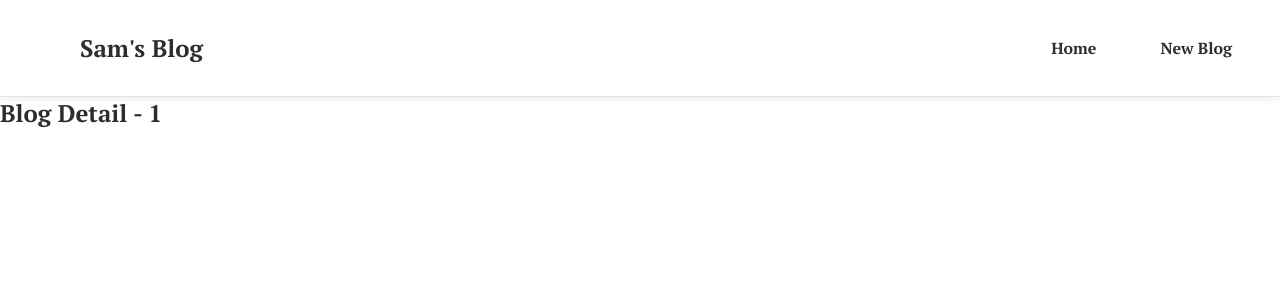
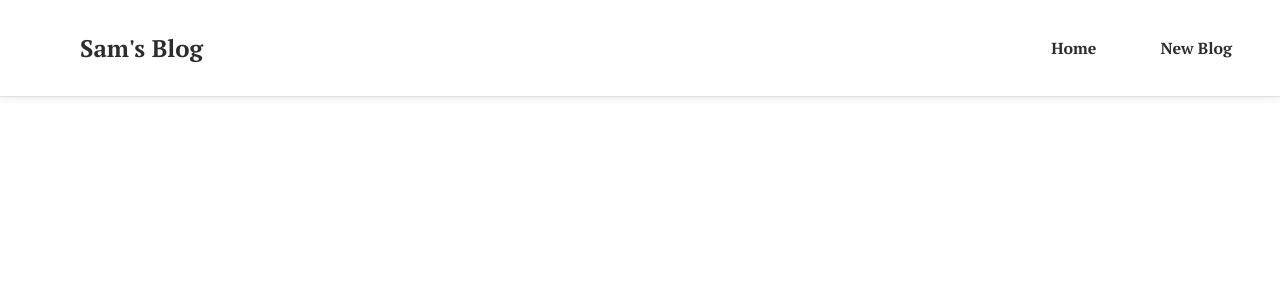
Before and after one commit to samuelandersoncodes/sam-blog, a React (Create React App) app: page /blogs/1 in a window 1280 px wide. Shown: the top 300 px of the page. Built offline with nearby package versions, Linux system fonts and the light colour scheme; data requests are answered from the project's data file.

Commit message:
feat: Add blogdetail loading div

```diff
--- a/src/BlogDetail.js
+++ b/src/BlogDetail.js
@@ -7,7 +7,7 @@ const BlogDetail = () => {
 
   return (
     <div className="blog-detail">
-      <h2>Blog Detail - {id}</h2>
+      { isPending && <div>Loading...</div> }
     </div>
   );
 }
```
